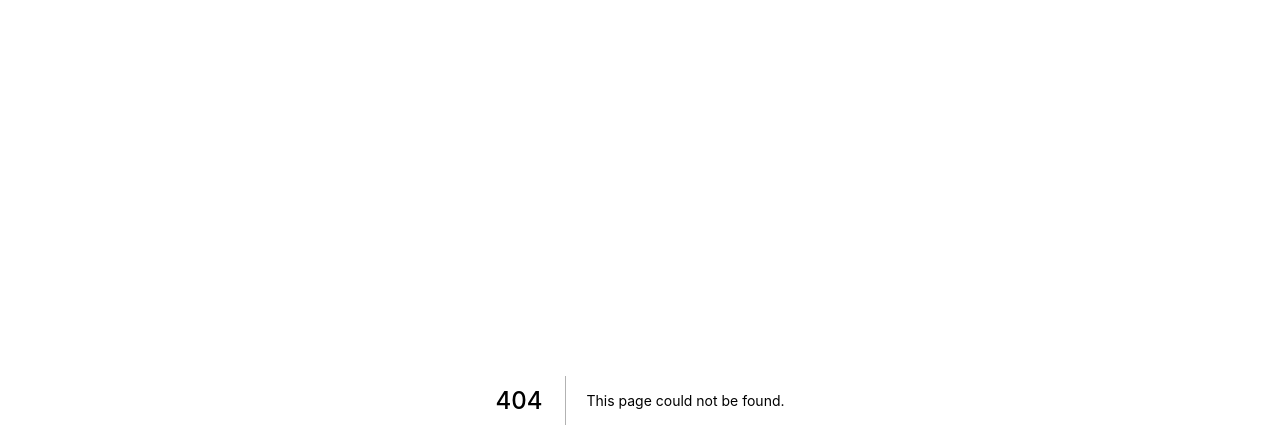
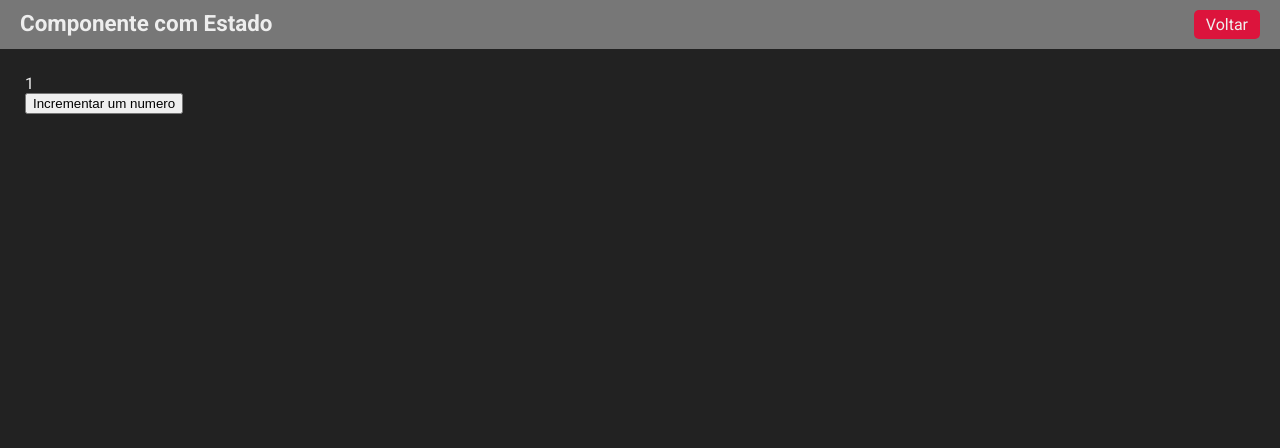
Before and after one commit to Smooke09/Cadastro---Integra-o-com-Banco-de-dados, a Next.js app: page /estado in a window 1280 px wide. Before the commit this address had no page. Shown: the top 448 px of the page. Built offline with nearby package versions, Linux system fonts and the light colour scheme.

Commit message:
stateful components

```diff
--- /dev/null
+++ b/src/pages/estado.jsx
@@ -0,0 +1,15 @@
+import { useState } from "react";
+import Layout from "../components/Layout";
+
+export default function Estado() {
+  const [numero, setNumero] = useState(1); //Hooks
+
+  return (
+    <Layout titulo="Componente com Estado">
+      <div>{numero}</div>
+      <button onClick={() => setNumero(numero + 1)}>
+        Incrementar um numero
+      </button>
+    </Layout>
+  );
+}
--- a/src/pages/index.jsx
+++ b/src/pages/index.jsx
@@ -16,6 +16,7 @@
       <Navegador texto="JSX" destino="/jsx" cor="crimson" />
       <Navegador texto="Navegacao #01" destino="/navegacao" cor="green" />
       <Navegador texto="Navegacao #02" destino="/cliente/sp/321" cor="blue" />
+      <Navegador texto="Componente com estado " destino="/estado" cor="pink" />
     </div>
   );
 }
```
